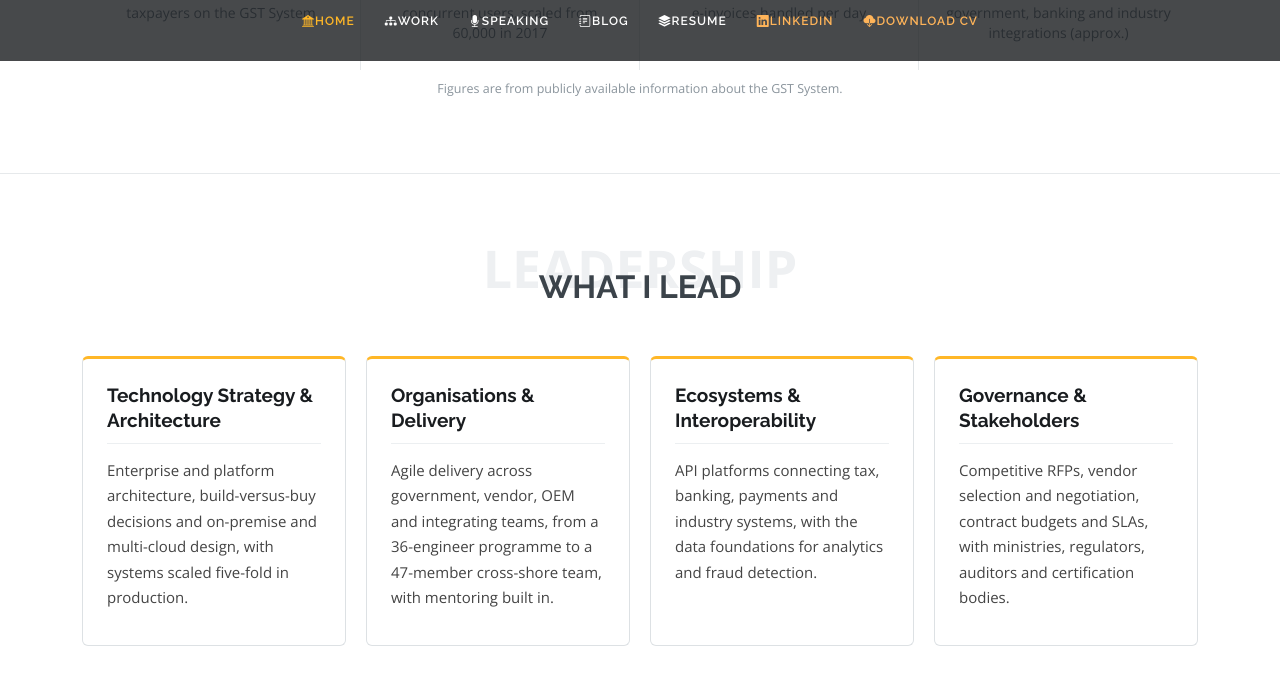
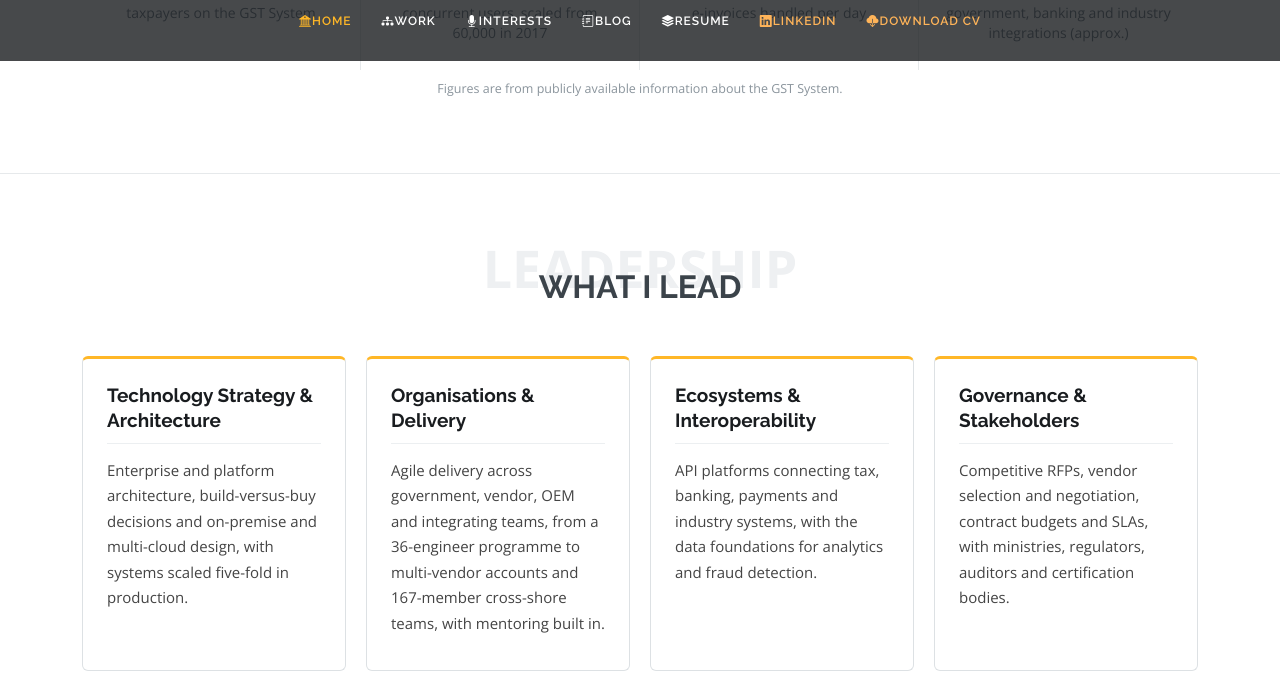
Before and after one commit to harsh1601/resume, a plain HTML site: page index.html in a window 1280 px wide. Shown: the part 739-1420 px from the top of the page. Drawn offline with nearby package versions, Linux system fonts and the light colour scheme.

Commit message:
Update navigation and content in index.html

```diff
--- a/index.html
+++ b/index.html
@@ -194,7 +194,7 @@
       <ul>
         <li><a class="bi bi-bank2 nav-link scrollto" title="Home" href="#top">Home</a></li>
         <li><a class="bi bi-diagram-3-fill nav-link scrollto" title="Selected work" href="#work">Work</a></li>
-        <li><a class="bi bi-mic-fill nav-link scrollto" title="Speaking and advisory" href="#speaking">Speaking</a></li>
+        <li><a class="bi bi-mic-fill nav-link scrollto" title="Speaking and advisory" href="#speaking">Interests</a></li>
         <li><a class="bi bi-journal-text nav-link" title="Articles" href="blog/">Blog</a></li>
         <li><a class="bi bi-stack nav-link" title="Full resume" href="resume/">Resume</a></li>
         <li><a class="bi bi-linkedin nav-link" title="LinkedIn Profile" style="color: #ffb459;" href="https://www.linkedin.com/in/agrharsh" target="_blank" rel="noopener noreferrer">LinkedIn</a></li>
@@ -253,7 +253,7 @@
           </div>
           <div class="hm-card hm-pillar">
             <h3>Organisations &amp; Delivery</h3>
-            <p>Agile delivery across government, vendor, OEM and integrating teams, from a 36-engineer programme to a 47-member cross-shore team, with mentoring built in.</p>
+            <p>Agile delivery across government, vendor, OEM and integrating teams, from a 36-engineer programme to multi-vendor accounts and 167-member cross-shore teams, with mentoring built in.</p>
           </div>
           <div class="hm-card hm-pillar">
             <h3>Ecosystems &amp; Interoperability</h3>
```
